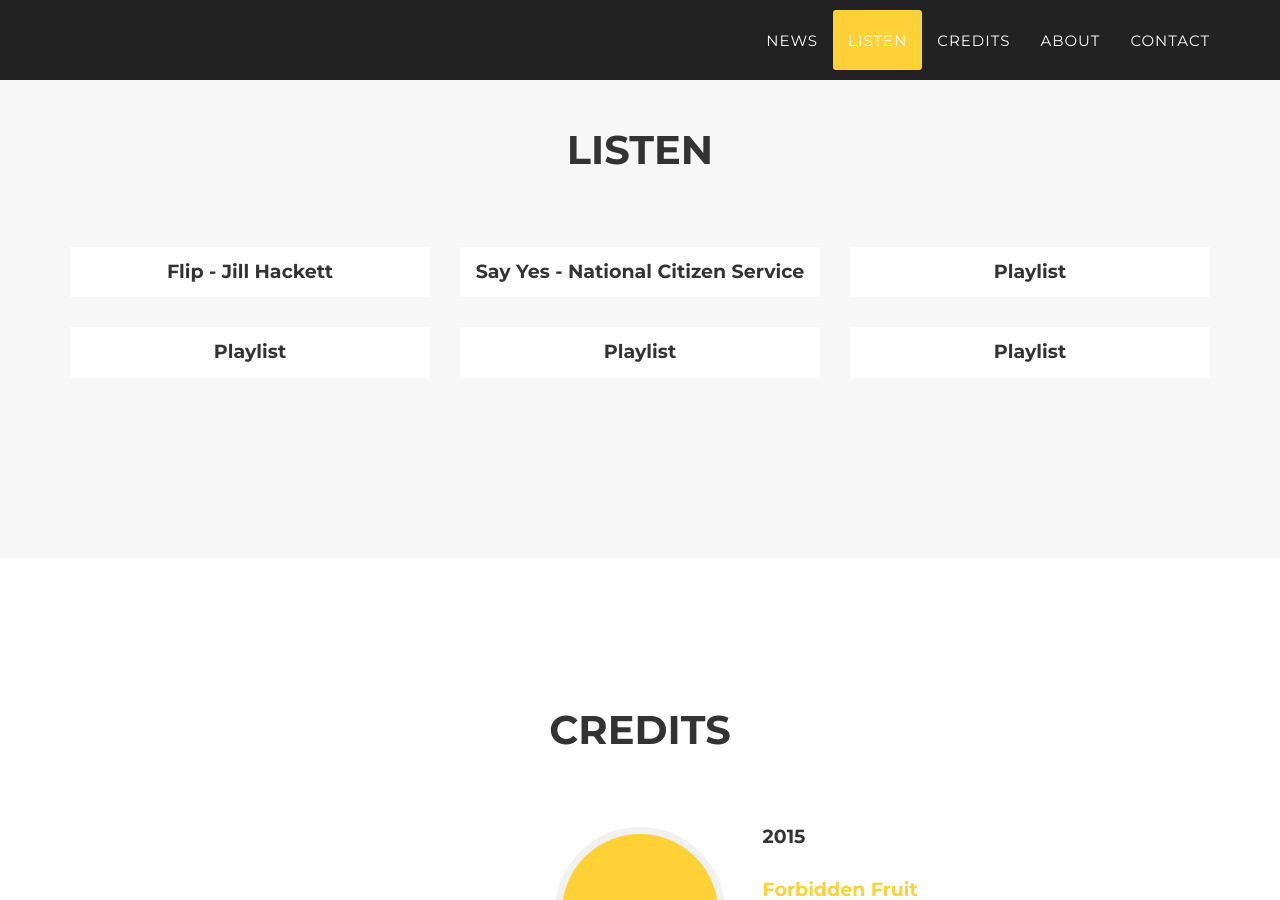
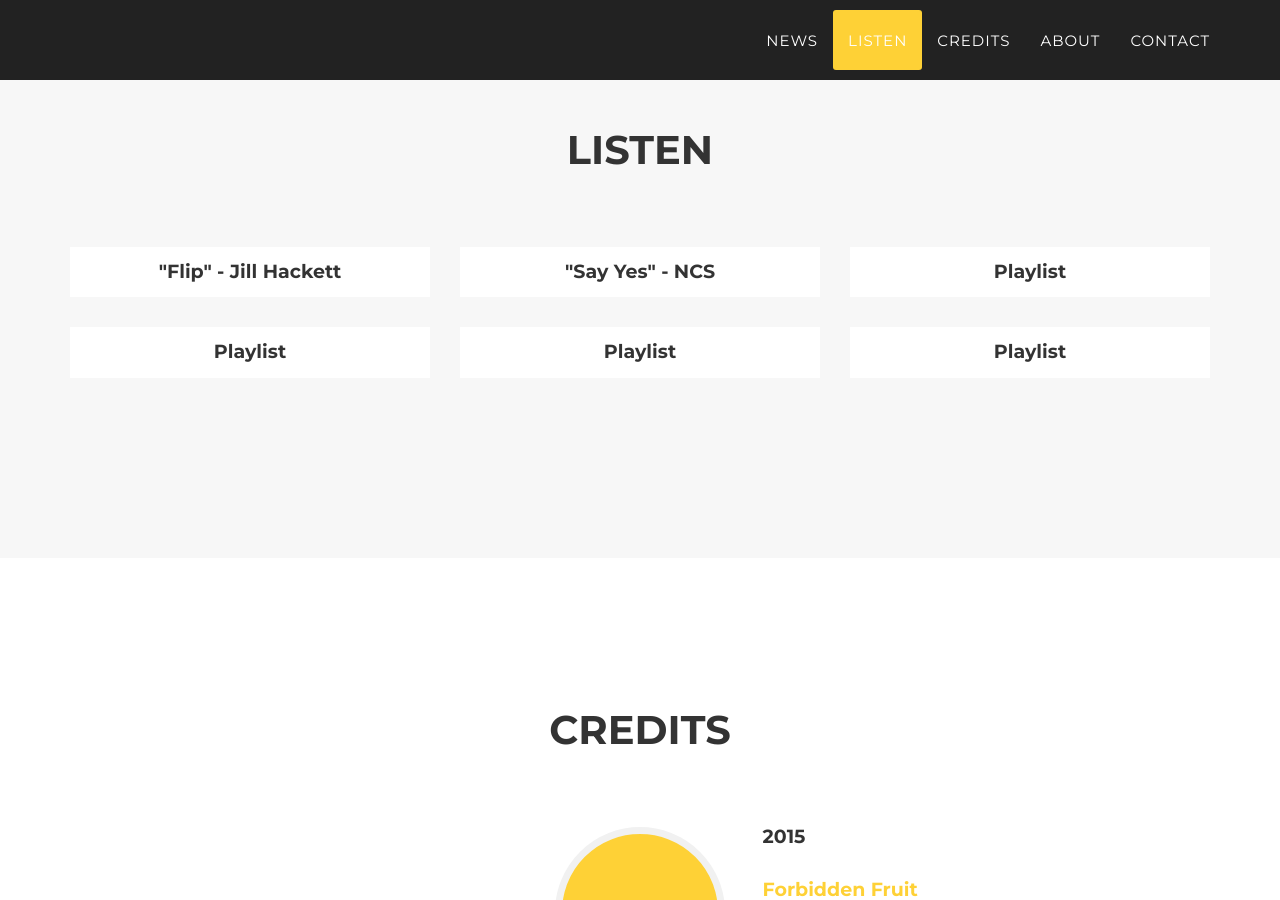
Before and after one commit to barnabysmithmusic/barnabysmithmusic.github.io, a Jekyll site: the page built from _posts/2015-02-05-project-7.markdown, in a window 1280 px wide and 900 px high, scrolled down 1909 px. Built offline with Jekyll 4.4.1, drawn with Linux system fonts in a browser that asks for light colours; some web fonts are replaced; comment, search, counter and statistics services are not loaded.

Commit message:
Adding speech marks to video titles

```diff
--- a/_posts/2015-02-05-project-7.markdown
+++ b/_posts/2015-02-05-project-7.markdown
@@ -1,5 +1,5 @@
 ---
-title: Say Yes - National Citizen Service
+title: '&quot;Say Yes&quot; - NCS'
 subtitle: Film
 layout: default
 modal-id: 7
--- a/_posts/2015-02-05-project-8.markdown
+++ b/_posts/2015-02-05-project-8.markdown
@@ -1,5 +1,5 @@
 ---
-title: Flip - Jill Hackett
+title: '&quot;Flip&quot; - Jill Hackett'
 subtitle: Flip
 layout: default
 modal-id: 8
```
